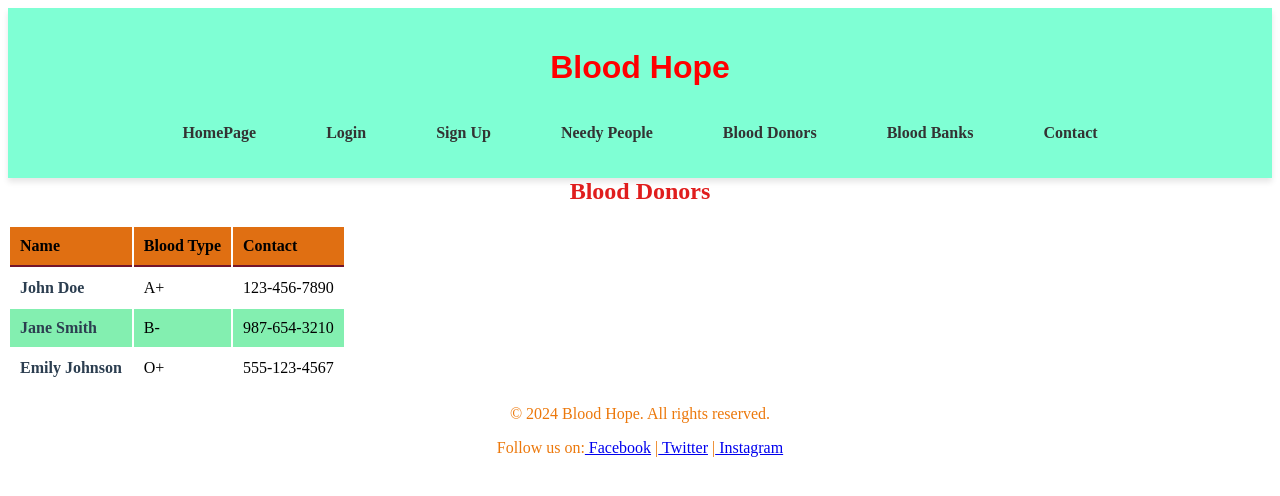
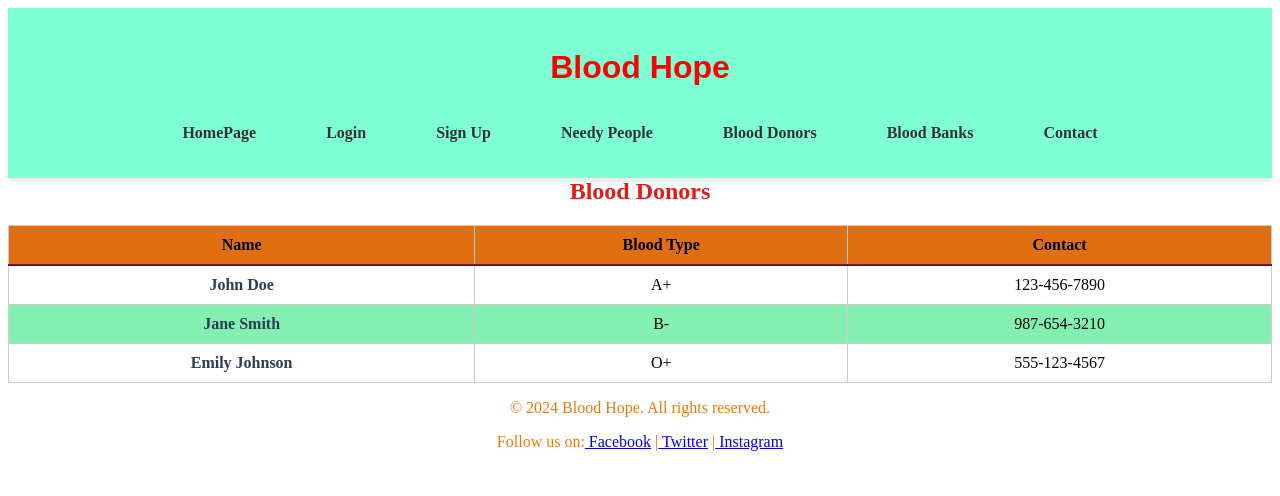
Before and after one commit to BhavyaSreeJallolla/BLOOD_HOPE_FRONTED, a React (Vite) app: page /blood-donors in a window 1280 px wide. Shown: the top 496 px of the page. Built offline with nearby package versions, Linux system fonts and the light colour scheme.

Commit message:
styles changed for BloodDnors and BloodBanks

```diff
--- a/src/components/BloodBanks/BloodBanks.module.css
+++ b/src/components/BloodBanks/BloodBanks.module.css
@@ -1,53 +1,48 @@
-/* NeedyPeople.module.css */
+/* BloodBanks.module.css */
 
-/* Updated styles for NeedyPeople */
-.needyPeopleContainer {
+.blood-banks-container {
   padding: 20px;
-  background-color: lightgray;
+  background-color: #f5f5f5; /* Light gray background */
   border-radius: 10px;
-  box-shadow: 0 4px 8px rgba(185, 19, 19, 0.1);
+  box-shadow: 0 4px 8px rgba(0, 0, 0, 0.1);
   max-width: 600px;
-  margin: 0 auto;
+  margin: 0 auto; /* Center container */
 }
 
-h2 {
-  text-align: center;
-  color: #e01d1d;
-  font-size: 24px;
-  margin-bottom: 20px;
-}
-
-.table {
+table {
   width: 100%;
-  border-collapse: collapse; /* Add this for consistent table styling */
+  border-collapse: collapse;
+  margin-top: 20px;
+  margin-left: auto; /* Centering the table */
+  margin-right: auto; /* Centering the table */
 }
 
 thead th {
-  background-color: #e06f12;
+  background-color: #e06f12; /* Header background color */
   padding: 10px;
-  text-align: left;
+  text-align: center; /* Center text within header cells */
   font-weight: bold;
-  border-bottom: 2px solid #74152c;
+  border-bottom: 2px solid #74152c; /* Bottom border color */
 }
 
 tbody tr {
-  border-bottom: 1px solid #0323b3;
+  border-bottom: 1px solid #0323b3; /* Row border color */
 }
 
 tbody td {
   padding: 10px;
-  text-align: left;
+  text-align: center; /* Center text within cells */
 }
 
 tbody tr:nth-child(even) {
-  background-color: #2fe47b98; /* Light green color for even rows */
+  background-color: #2fe47b98; /* Light green for even rows */
 }
 
 tbody tr:hover {
-  background-color: #a10606; /* Darker red color for hover effect */
+  background-color: #a10606; /* Dark red on hover */
 }
 
 tbody td:first-child {
   font-weight: bold;
-  color: #2c3e50; /* Darker color for the first cell */
+  color: #2c3e50; /* Dark text for first column */
 }
--- a/src/components/BloodDonors/BloodDonors.module.css
+++ b/src/components/BloodDonors/BloodDonors.module.css
@@ -1,53 +1,28 @@
-/* NeedyPeople.module.css */
+/* BloodDonors.module.css */
 
-/* Updated styles for NeedyPeople */
-.needyPeopleContainer {
+.blood-donors-container {
   padding: 20px;
-  background-color: lightgray;
+  background-color: #f5f5f5; /* Light gray background */
   border-radius: 10px;
-  box-shadow: 0 4px 8px rgba(185, 19, 19, 0.1);
+  box-shadow: 0 4px 8px rgba(0, 0, 0, 0.1);
   max-width: 600px;
-  margin: 0 auto;
+  margin: 0 auto; /* Center container */
 }
 
-h2 {
-  text-align: center;
-  color: #e01d1d;
-  font-size: 24px;
-  margin-bottom: 20px;
+table {
+  width: 100%;
+  border-collapse: collapse;
+  margin-top: 20px;
+  margin-left: auto; /* Centering the table */
+  margin-right: auto; /* Centering the table */
 }
 
-.table {
-  width: 100%;
-  border-collapse: collapse; /* Add this for consistent table styling */
+th, td {
+  padding: 10px;
+  border: 1px solid #ccc;
+  text-align: center; /* Center text within cells */
 }
 
-thead th {
-  background-color: #e06f12;
-  padding: 10px;
-  text-align: left;
-  font-weight: bold;
-  border-bottom: 2px solid #74152c;
+th {
+  background-color: #f2f2f2; /* Header background */
 }
-
-tbody tr {
-  border-bottom: 1px solid #0323b3;
-}
-
-tbody td {
-  padding: 10px;
-  text-align: left;
-}
-
-tbody tr:nth-child(even) {
-  background-color: #2fe47b98; /* Light green color for even rows */
-}
-
-tbody tr:hover {
-  background-color: #a10606; /* Darker red color for hover effect */
-}
-
-tbody td:first-child {
-  font-weight: bold;
-  color: #2c3e50; /* Darker color for the first cell */
-}
```
